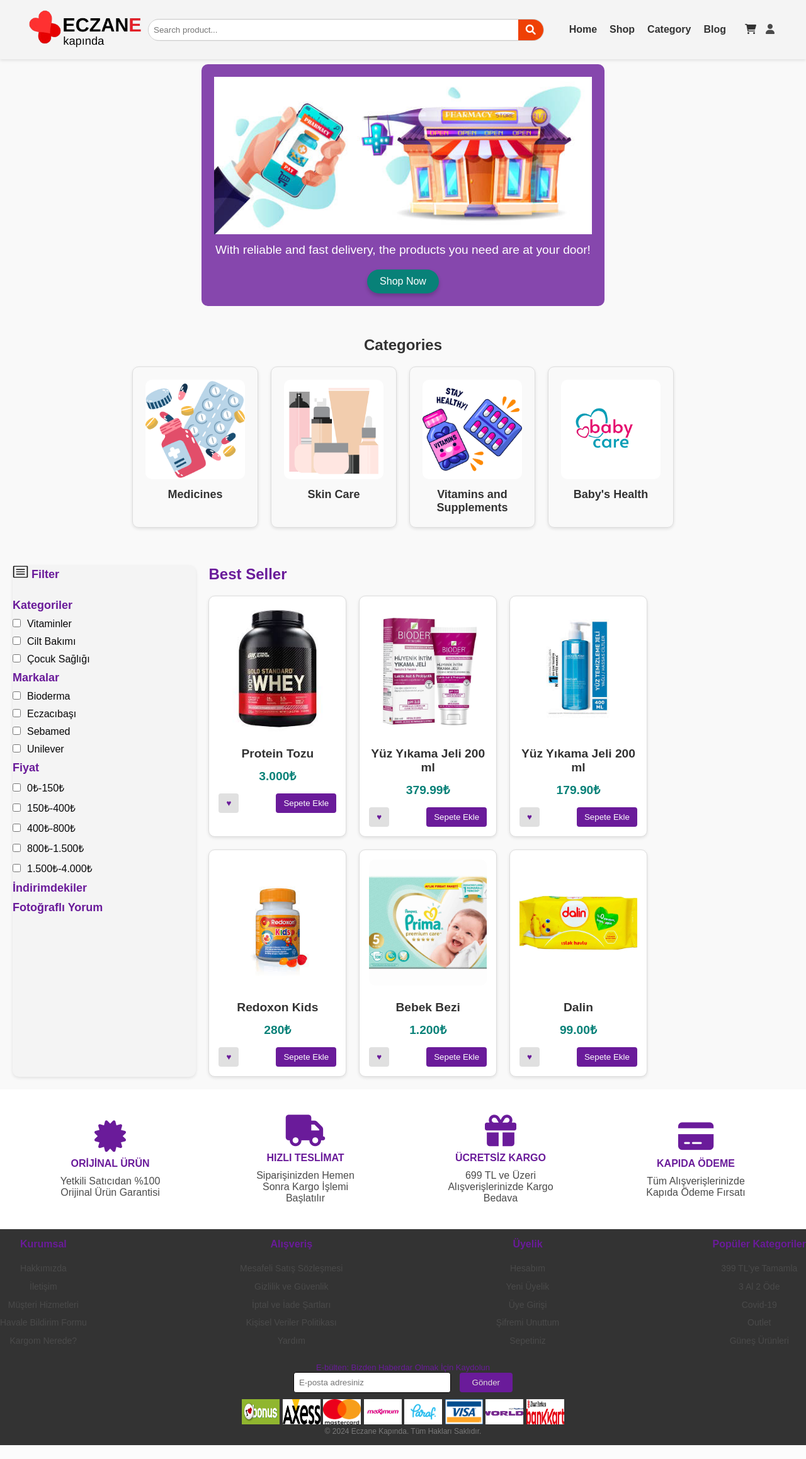
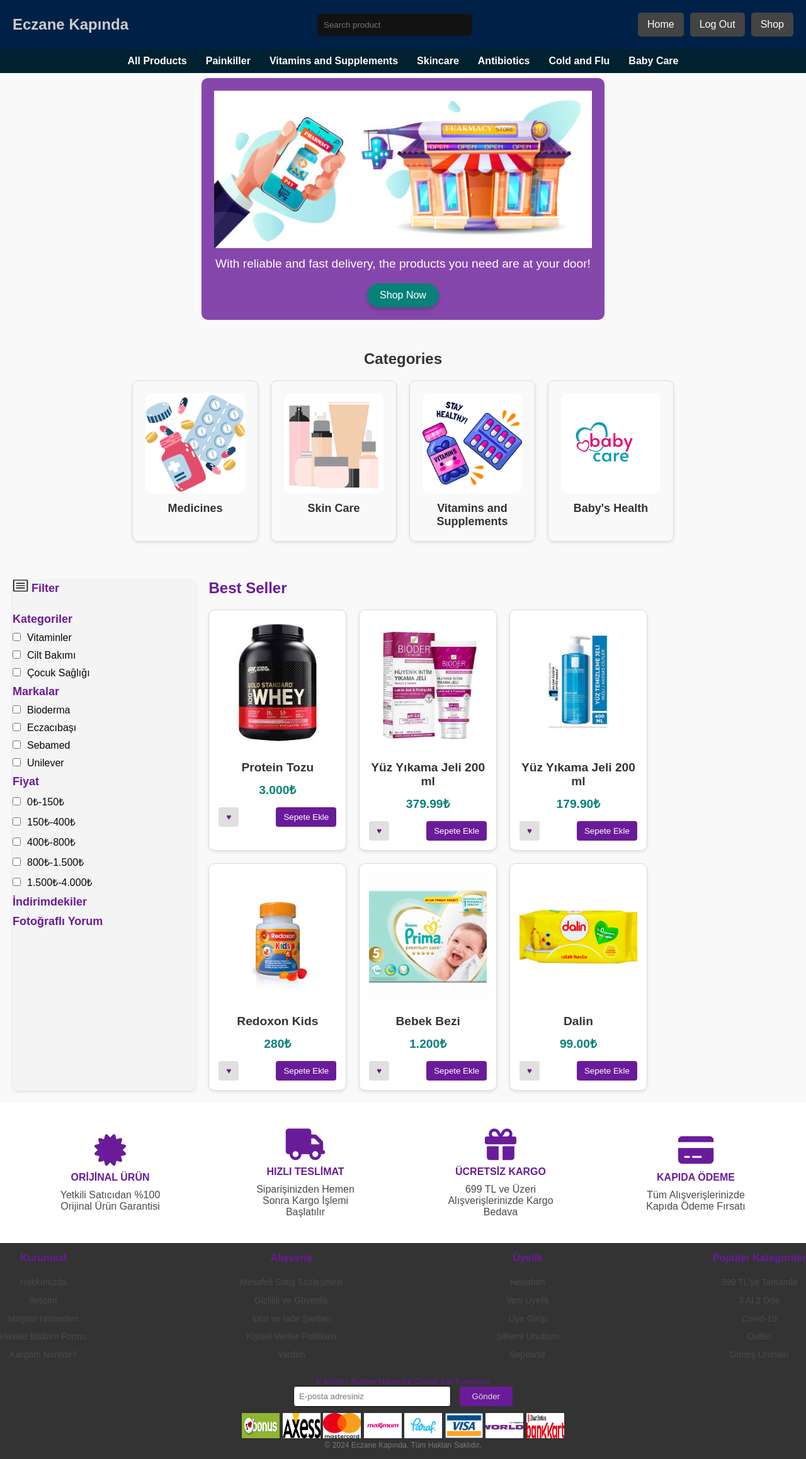
Before and after one commit to miriyayy/LocalPharmacy, a PHP site: page /indexafterlog.html in a window 1280 px wide. Shown: the whole page at 63% size. Before the commit the page ends 2295 px from the top, so only its background shows below. Run offline with PHP 8.4, Linux system fonts and the light colour scheme.

Commit message:
nav klasörü siilindi çünkü js hata verdi navbarları manuel ekledim

```diff
--- a/indexafterlog.html
+++ b/indexafterlog.html
@@ -10,15 +10,26 @@
 </head>
 <body>
     <div id="navbar"></div>
-    <script>
-        // nav.html dosyasını yükleme
-        fetch('navbar/nav.html')
-            .then(response => response.text())
-            .then(data => {
-                document.getElementById('navbar').innerHTML = data;
-            })
-            .catch(error => console.error('Error loading nav.html:', error));
-    </script>
+    <header>
+        <h1>Eczane Kapında</h1>
+        <div class="search">
+            <input type="text" placeholder="Search product">
+        </div>
+        <div class="auth">
+            <a href="/EczaneKapinda/index.html">Home</a>
+            <a href="/EczaneKapinda/indexafterlog.html">Log Out</a>
+            <a href="shop/shop.html">Shop</a>
+        </div>
+    </header>
+    <nav>
+        <a href="shop/shop.html">All Products</a>
+        <a href="shop/shop.html">Painkiller</a>
+        <a href="shop/shop.html">Vitamins and Supplements</a>
+        <a href="shop/shop.html">Skincare</a>
+        <a href="shop/shop.html">Antibiotics</a>
+        <a href="shop/">Cold and Flu</a>
+        <a href="shop/shop.html">Baby Care</a>
+    </nav>
     <!-- Hero Bölümü -->
     <section class="hero">
         <div class="hero-content">
--- a/indexcss.css
+++ b/indexcss.css
@@ -13,6 +13,96 @@
     color: #4a4a4a;
 }
 
+
+
+
+
+header {
+    background-color: #002147;
+    padding: 20px 20px; /* Yüksekliği artırıldı */
+    display: flex;
+    justify-content: space-between;
+    align-items: center;
+}
+
+/* Navbar */
+nav {
+    display: flex;
+    justify-content: center;
+    background-color: #002130;
+    padding: 10px;
+}
+
+nav a {
+    color: white;
+    text-decoration: none;
+    margin: 0 15px;
+    font-weight: bold;
+}
+
+nav a:hover {
+    text-decoration: underline;
+}
+
+
+
+header h1 {
+    margin: 0;
+    font-size: 24px;
+    color: #ccc;
+}
+
+header .search {
+    flex: 1;
+    margin: 0 20px;
+    margin-left: 300px;
+}
+
+header .search input {
+    width: 50%;
+    padding: 10px;
+    background-color: #121212;
+    border: none;
+    border-radius: 5px;
+}
+
+header .auth {
+    display: flex;
+    gap: 10px;
+}
+
+header .auth a {
+    color: #fff;
+    text-decoration: none;
+    padding: 10px 15px;
+    background-color: #444;
+    border-radius: 5px;
+}
+
+
+
+
+
+
+
+
+
+
+
+
+
+
+
+
+
+
+
+
+
+
+
+
+
 .features {
     display: flex;
     justify-content: space-around;
@@ -20,10 +110,7 @@
     background-color: #ffffff;
     padding: 40px 20px;
 }
-.categories {
-    text-align: center;
-    color: #6a1b9a;
-}
+
 
 .feature {
     text-align: center;
@@ -263,15 +350,7 @@
     box-shadow: 0 6px 8px rgba(0, 0, 0, 0.3); /* Enhance shadow on hover */
 }
 
-/* Navbar */
-.navbar {
-    display: flex;
-    justify-content: space-between;
-    align-items: center;
-    background-color: #f4f4f4;
-    padding: 10px 40px;
-    box-shadow: 0 2px 5px rgba(0, 0, 0, 0.1);
-}
+
 
 .red-button {
     display: inline-block;
@@ -289,65 +368,10 @@
     background-color: darkred;
   }
 
-/* Menü ve İkonları Yan Yana Hizalama */
-.nav-links, .icons, .search-box {
-    display: flex;
-    align-items: center;
-}
 
-.nav-links {
-    margin-left: 20px;
-}
-
-.nav-links li {
-    list-style: none;
-    margin-left: 20px;
-}
-
-.nav-links a {
-    text-decoration: none;
-    color: #333;
-    font-size: 16px;
-    font-weight: 600;
-    transition: color 0.3s;
-}
-
-.nav-links a:hover {
-    color: #088178;
-}
-
-.nav-links a:active{
-    text-decoration: underline;
-}
 
 /* Arama Kutusu */
-.search-box {
-    display: flex;
-    align-items: center;
-    border: 1px solid #ccc;
-    border-radius: 20px;
-    overflow: hidden;
-    width: 800px;
-}
 
-.search-box input {
-    border: none;
-    outline: none;
-    padding: 8px;
-    width: 100%;
-}
-
-.search-box button {
-    background-color: #ef4005;
-    color: white;
-    border: none;
-    padding: 8px 12px;
-    cursor: pointer;
-}
-
-.search-box button i {
-    font-size: 16px;
-}
 
 
 /* Hero Bölümü */
--- a/navbar/nav.css
+++ /dev/null
@@ -1,102 +0,0 @@
-/* Global Reset */
-* {
-    margin: 0;
-    padding: 0;
-    box-sizing: border-box;
-    font-family: Arial, sans-serif;
-}
-
-.navbar {
-    display: flex;
-    justify-content: space-between;
-    align-items: center;
-    background-color: #f4f4f4;
-    padding: 10px 40px;
-    box-shadow: 0 2px 5px rgba(0, 0, 0, 0.1);
-}
-
-/* Menü ve İkonları Yan Yana Hizalama */
-.nav-links, .icons, .search-box {
-    display: flex;
-    align-items: center;
-}
-
-.nav-links {
-    margin-left: 20px;
-}
-
-.nav-links li {
-    list-style: none;
-    margin-left: 20px;
-}
-
-.nav-links a {
-    text-decoration: none;
-    color: #333;
-    font-size: 16px;
-    font-weight: 600;
-    transition: color 0.3s;
-}
-
-.nav-links a:hover {
-    color: #088178;
-}
-
-.nav-links a:active {
-    text-decoration: underline;
-}
-
-/* Arama Kutusu */
-.search-box {
-    display: flex;
-    align-items: center;
-    border: 1px solid #ccc;
-    border-radius: 20px;
-    overflow: hidden;
-    width: 800px;
-}
-
-.search-box input {
-    border: none;
-    outline: none;
-    padding: 8px;
-    width: 100%;
-}
-
-.search-box button {
-    background-color: #ef4005;
-    color: white;
-    border: none;
-    padding: 8px 12px;
-    cursor: pointer;
-}
-
-.search-box button i {
-    font-size: 16px;
-}
-
-.logo {
-    display: flex; /* Enables flexbox for layout control */
-    align-items: center; /* Center items vertically */
-    gap: 20px; /* Add space between logos */
-}
-
-.logo img {
-    height: 70px;
-    object-fit: contain;
-}
-/* General Styling */
-.icons {
-    display: flex;
-    justify-content: center; /* Center-align all icons */
-    align-items: center;
-    gap: 15px; /* Space between icons */
-    position: relative;
-    margin: 10px;
-}
-
-.icons a {
-    text-decoration: none;
-    color: inherit;
-
-}
--- a/navbar/nav.html
+++ /dev/null
@@ -1,47 +0,0 @@
-<!DOCTYPE html>
-<html>
-    <head>
-        <meta charset="UTF-8">
-        <meta name="viewport" content="width=device-width, initial-scale=1.0">
-        <link rel="stylesheet" href="nav.css">
-        <link rel="stylesheet" href="https://cdnjs.cloudflare.com/ajax/libs/font-awesome/6.0.0/css/all.min.css">
-    <link href="https://cdnjs.cloudflare.com/ajax/libs/font-awesome/6.0.0-beta3/css/all.min.css" rel="stylesheet">
-    <link rel="stylesheet" href="indexcss.css">
-    </head>
-    <body>
-        <header>
-            <nav class="navbar">
-                <!-- Logo -->
-                <div class="logo">
-                    <a href="indexafterlog.html">
-                        <img src="img/logo.png" alt="Eczane Kapında">
-                    </a>
-                </div>
-
-                <!-- Arama Kutusu -->
-                <div class="search-box">
-                    <input type="text" placeholder="Search product...">
-                    <button><i class="fas fa-search"></i></button>
-                </div>
-
-                <!-- Menü ve İkonlar -->
-                <ul class="nav-links">
-                    <li><a class=active href="index.html">Home</a></li>
-                    <li><a href="shop.html">Shop</a></li>
-                    <li><a href="category.html">Category</a></li>
-                    <li><a href="blog.html">Blog</a></li>
-                    <li>
-
-                        <div class="icons">
-                            <a href="shoppingcart.html"><i class="fas fa-shopping-cart"></i></a>
-                            <div class="user_dropdown">
-                                <i class="fas fa-user"></i>
-                            </div>
-                        </div>
-                    </li>
-
-                </ul>
-            </nav>
-        </header>
-    </body>
-</html>
```
Also changed, not shown: index.html (+26 -10 lines), log.html (+19 -39 lines), logandsign/style.css (+68 -0 lines), navbar/navprelog.css (deleted, +0 -56 lines), navbar/navprelog.html (deleted, +0 -42 lines), sign.html (+19 -39 lines), index.js (added), navbar/img/logo.png (deleted).
